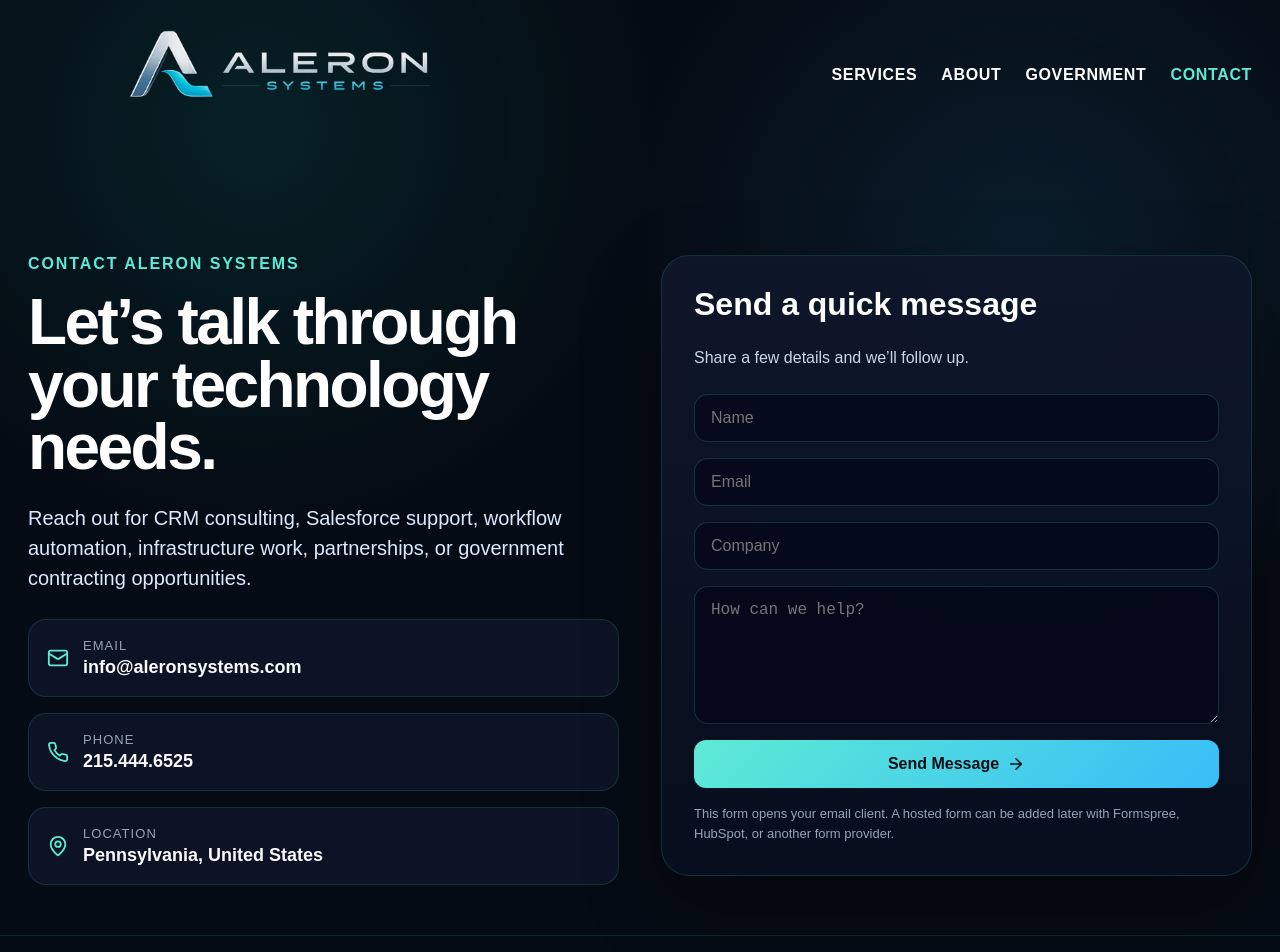
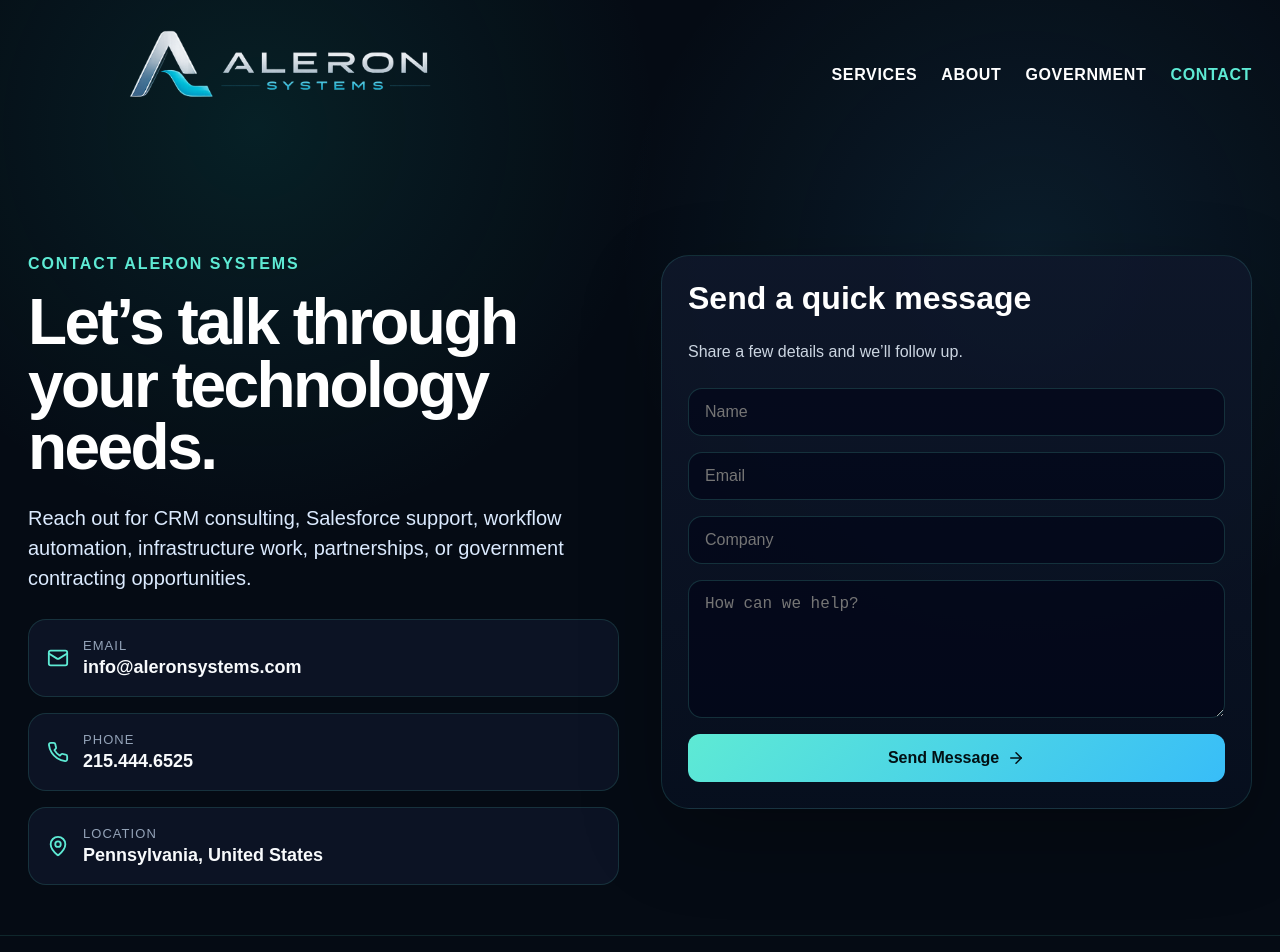
Before and after one commit to aleronsystems/website, a Next.js app: page /contact in a window 1280 px wide. Shown: the top 952 px of the page. Built offline with nearby package versions, Linux system fonts and the light colour scheme.

Commit message:
Update page.tsx

```diff
--- a/app/contact/page.tsx
+++ b/app/contact/page.tsx
@@ -146,7 +146,7 @@ export default function ContactPage() {
             method="post"
             encType="text/plain"
             style={{
-              padding: '32px',
+              padding: '26px',
               borderRadius: '28px',
               background:
                 'linear-gradient(180deg, rgba(15,23,42,.92), rgba(7,16,31,.92))',
@@ -173,11 +173,7 @@ export default function ContactPage() {
               Send Message <ArrowRight size={18} />
             </button>
 
-            <p style={{ color: '#94a3b8', fontSize: '13px', lineHeight: '1.5', margin: 0 }}>
-              This form opens your email client. A hosted form can be added later with Formspree,
-              HubSpot, or another form provider.
-            </p>
-          </form>
+            </form>
         </motion.div>
       </section>
 
```
